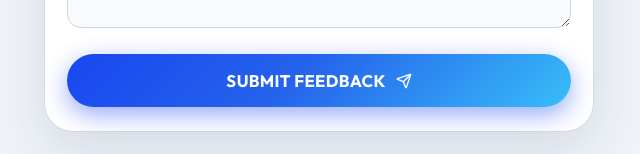
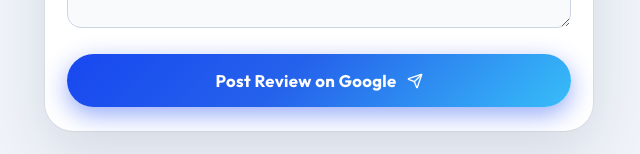
Before and after one commit to aymorix/review-system, a React (Vite) app: page / in a window 1280 px wide. Shown: the part 1101-1255 px from the top of the page, without its empty margins (321-961 px from the left). Built offline with nearby package versions, Linux system fonts and the light colour scheme; no server answers.

Commit message:
remove two clicks and merged both operations in single click to post on google

```diff
--- a/src/components/ReviewForm.jsx
+++ b/src/components/ReviewForm.jsx
@@ -114,7 +114,6 @@
 
     setSubmitting(false);
     onOpenSuccess({ reviewText: payload.comment, rating });
-    resetForm();
   };
 
   return (
@@ -250,7 +249,7 @@
         className="btn-primary"
         disabled={submitting}
       >
-        <span>{submitting ? 'SUBMITTING...' : 'SUBMIT FEEDBACK'}</span>
+        <span>{submitting ? 'SUBMITTING...' : 'Post Review on Google'}</span>
         <Send size={16} />
       </button>
 
```
